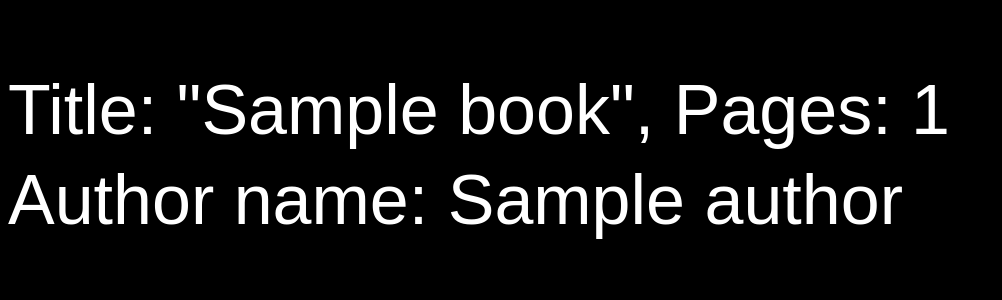
After one commit to WanilkaGit/Book_managment, a FastAPI app: template templates/get_book_res.html in a window 1280 px wide. The commit adds this page. Shown: the top 300 px of the page, without its empty margins (0-1002 px from the left). Run offline with FastAPI, Linux system fonts and the light colour scheme; the template is opened without the code that fills it: most values are stand-ins (such as "Sample title", 1, 10 or a date in 2020).

Commit message:
Proctedless but all work (get author shut up)

```diff
--- a/main.py
+++ b/main.py
@@ -37,7 +37,7 @@ password = '1'
 oauth2_scheme = OAuth2PasswordBearer(tokenUrl="token")
 
 @app.get("/")
-def start(request:Request, skip: int=0 , limit: int=50, db:Session= Depends(get_db)):
+def start(request:Request, skip: int=0 , limit: int=50):
     return template.TemplateResponse("main.html", {'request': request})
 
 
@@ -57,7 +57,7 @@ async def protected(token: str = Depends(oauth2_scheme)):
 
 
 @app.get('/author/add/ask/', response_model=schemas.Author)
-def add_author(request:Request, db: Session = Depends(get_db)):
+def add_author(request:Request):
     return template.TemplateResponse("add_author.html", {'request': request})
 
 @app.post('/author/add/result/', response_model=schemas.Author)
@@ -91,13 +91,13 @@ def authorlist(request:Request, skip: int=0 , limit: int=50, db:Session = Depend
     return template.TemplateResponse("authorlist.html", {'request': request, 'authors': authors})
 
 @app.get('/author/add/ask/', response_model=schemas.Author)
-def add_author(request:Request, db: Session = Depends(get_db)):
+def add_author(request:Request):
     return template.TemplateResponse("add_author.html", {'request': request})
 
 
 
 @app.get('/book/add/ask/', response_model=schemas.Author)
-def add_author(request:Request, db: Session = Depends(get_db)):
+def add_author(request:Request):
     return template.TemplateResponse("add_book.html", {'request': request})
 
 @app.post('/book/add/result', response_model=schemas.Book)
@@ -119,10 +119,14 @@ def add_book(db: Session = Depends(get_db), title: str = Form(...), pages: int =
     """
     return HTMLResponse(content=html_add_book_result)
 
+@app.post('/book/get/ask', response_model=schemas.Book)
+def get_book(request:Request):
+    return template.TemplateResponse("get_book.html", {'request': request})
 
-@app.get('/book/get/', response_model=schemas.Book)
-def get_book(book_id: int, db: Session = Depends(get_db), curent_user: str = Depends(protected)):
-    return crud.get_book(db, book_id)
+@app.post('/book/get/result', response_model=schemas.Book)
+def get_book(request:Request, book_id: int  = Form(...), db: Session = Depends(get_db)):
+    book = crud.get_book(db, book_id)
+    return template.TemplateResponse("get_book_res.html", {'request': request, 'book': book})
 
 
 @app.get("/book/list/")
--- /dev/null
+++ b/templates/get_book_res.html
@@ -0,0 +1,13 @@
+<!DOCTYPE html>
+<html lang="en">
+<head>
+    <link href="/CSS/style.css" rel="stylesheet">
+    <meta charset="UTF-8">
+    <meta name="viewport" content="width=device-width, initial-scale=1.0">
+    <title>Document</title>
+</head>
+<body>
+                <p class="GroupA"><!-- {{book.id}}, --> Title: "{{book.title}}", Pages: {{book.pages}}</p>
+            <p class="GroupB">Author name: {{book.author.name}}</p>
+</body>
+</html>
--- a/templates/main.html
+++ b/templates/main.html
@@ -20,7 +20,7 @@
         </form>
     </li>
     <li class="form-container">Search for an author
-        <form action="/author/get" method="post">
+        <form action="/author/get/" method="post">
             <button type="submit">Search for an author</button>
         </form>
     </li>
@@ -35,7 +35,7 @@
         </form>
     </li>
     <li class="form-container">Get a book
-        <form action="/book/get/" method="post">
+        <form action="/book/get/ask/" method="post">
             <button type="submit">Get a book</button>
         </form>
     </li>
```
Also changed, not shown: templates/get_book.html (+17 -0 lines).
